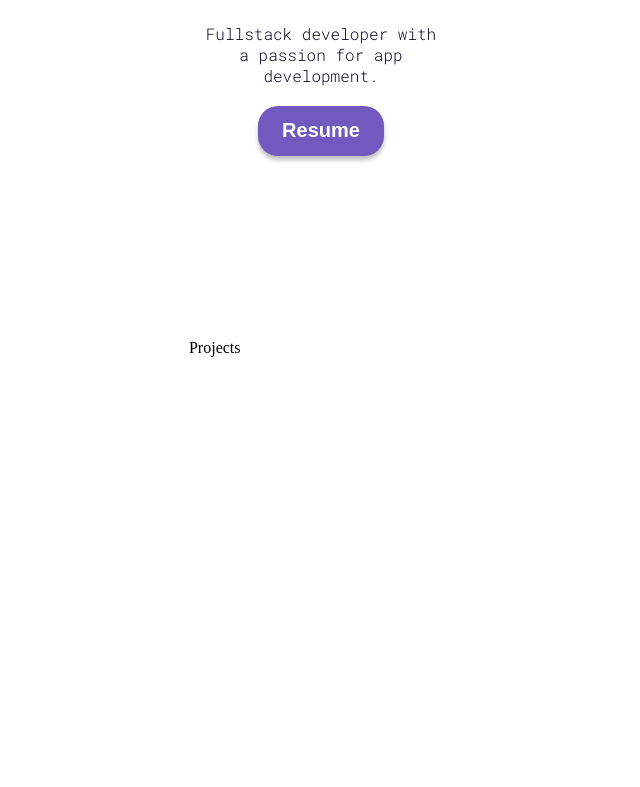
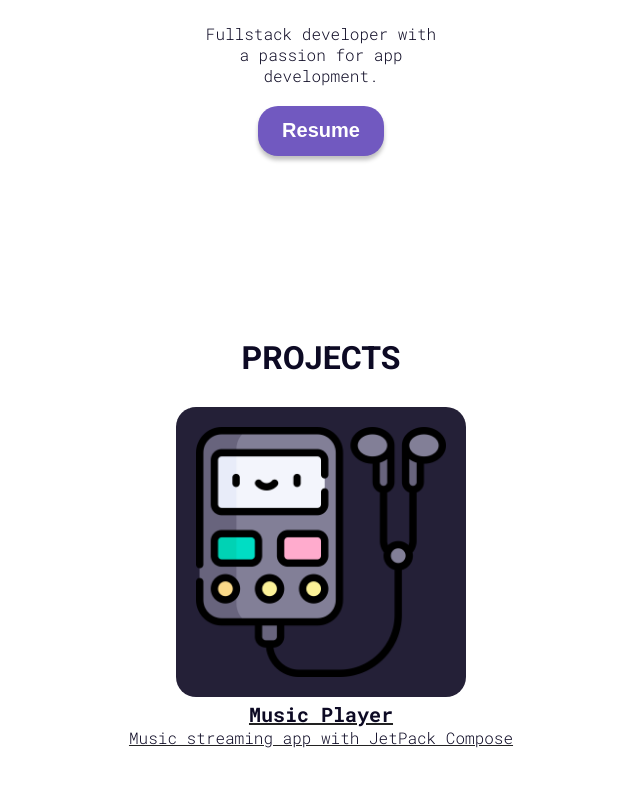
Before and after one commit to lesediS/portfolio-react, a React (Vite) app: page / in a window 1280 px wide. Shown: the part 521-1308 px from the top of the page, without its empty margins (319-959 px from the left). Before the commit the page ends 938 px from the top, so only its background shows below. Built offline with nearby package versions, Linux system fonts and the light colour scheme.

Commit message:
Added first project

```diff
--- a/src/sections/Projects/Projects.jsx
+++ b/src/sections/Projects/Projects.jsx
@@ -1,9 +1,22 @@
-import React from 'react'
+import React from "react";
+import styles from "./ProjectsStyles.module.css";
+import MusicPlayer from '../../assets/musicplayer.png'
 
 function Projects() {
   return (
-    <div>Projects</div>
-  )
+    <section id="projects" className={styles.container}>
+      <h1 className="sectionTitle">Projects</h1>
+      <div className={styles.projectsContainer}>
+
+        <a href="https://github.com/lesediS/musicplayer" target="_blank"  c>
+          <img className="hover" src={MusicPlayer} alt="Music Player lgo"/>
+          <h3>Music Player</h3>
+          <p>Music streaming app with JetPack Compose</p>
+        </a>
+
+      </div>
+    </section>
+  );
 }
 
-export default Projects
+export default Projects;
--- a/src/sections/Projects/ProjectsStyles.module.css
+++ b/src/sections/Projects/ProjectsStyles.module.css
@@ -0,0 +1,35 @@
+.container {
+    display: flex;
+    flex-direction: column;
+    text-align: center;
+
+    img {
+        max-width: 250px;
+        align-self: center;
+        background-color: var(--project-card-bg);
+        padding: 20px;
+        border-radius: 20px;
+    }
+
+    a {
+        width: fit-content;
+        /* text-decoration: none; */
+        color: #222;
+        transition: transform 200ms ease-in-out;
+    }
+
+    a:hover{
+        transform: scale(1.05);
+    }
+    .projectsContainer {
+        display: flex;
+        flex-direction: column;
+        align-items: center;
+        gap: 30px;
+    }
+}
+
+
+.sectionTitle {
+
+}
```
Also changed, not shown: src/assets/musicplayer.png (added), src/assets/viberr.png (deleted).
